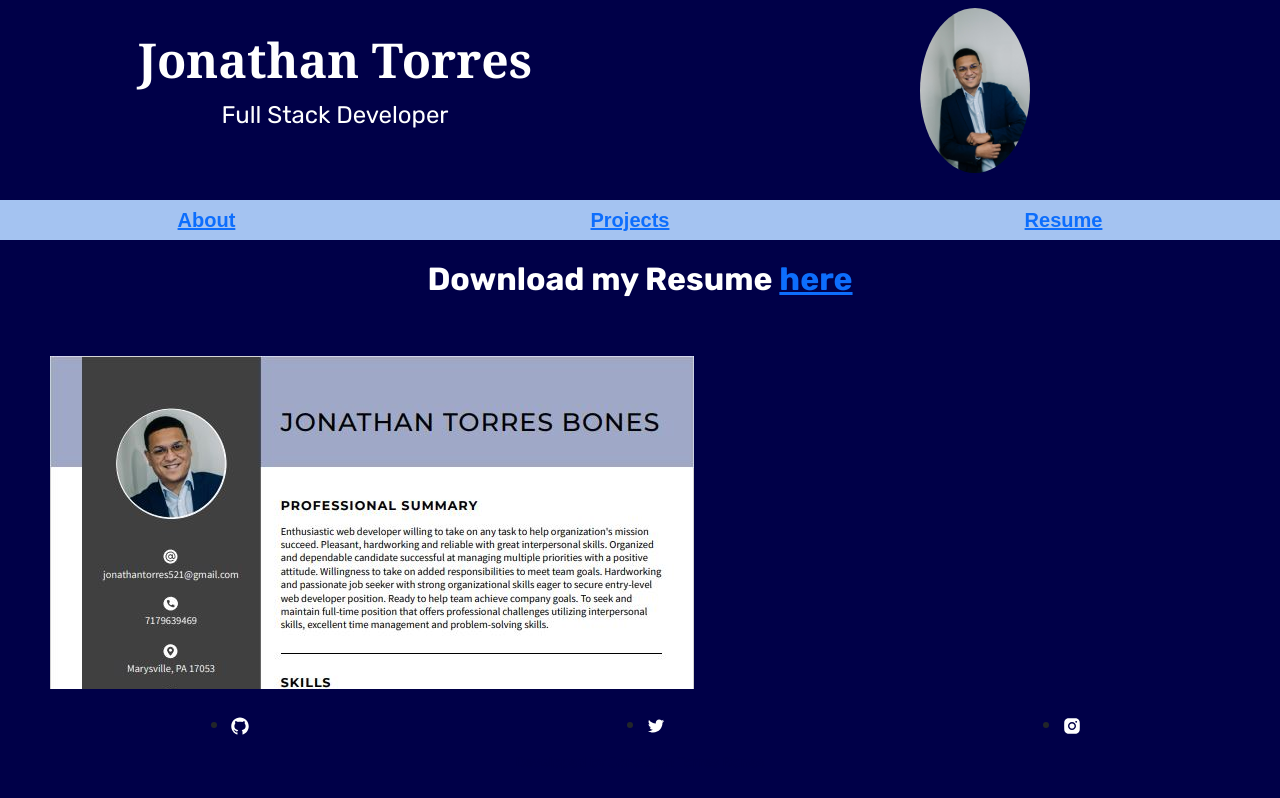
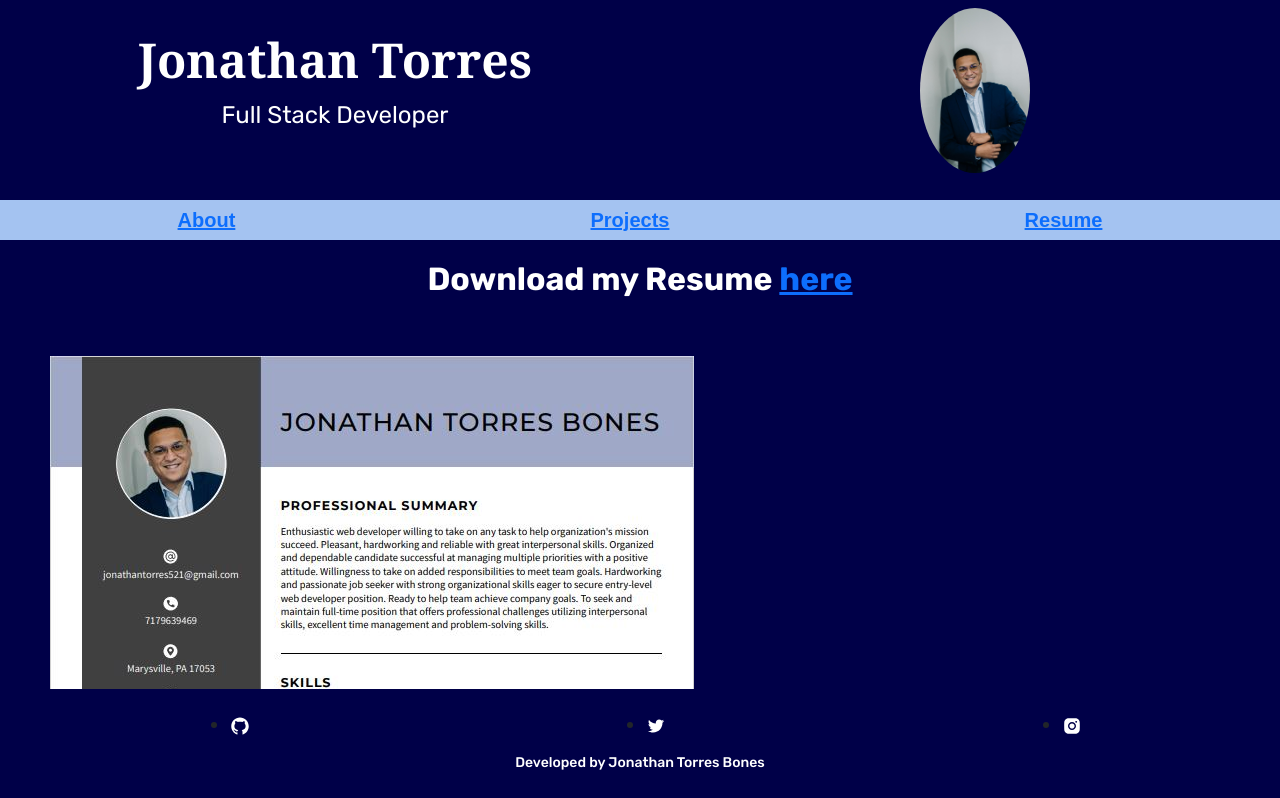
Before and after one commit to TorresBones/Portfolio, a React (Vite) app: page /resume in a window 1280 px wide. Shown: the top 798 px of the page. Built offline with nearby package versions, Linux system fonts and the light colour scheme.

Commit message:
Fixing the body background

```diff
--- a/src/styles/App.css
+++ b/src/styles/App.css
@@ -5,6 +5,10 @@
     font-style: normal;
     background-color: rgb(0, 0, 72);
 
+  }
+
+  body {
+    background-color: rgb(0, 0, 72) !important;
   }
 
 header {
@@ -76,7 +80,7 @@ footer {
 footer h4 {
   font-size: 14px;
   text-align: center;
-  color: rgb(0, 0, 72);
+  color: white;
 }
 
 ul {
--- a/src/styles/index.css
+++ b/src/styles/index.css
@@ -6,6 +6,9 @@ body, #root, html {
   background-color: rgb(0, 0, 72);
 }
 
+body {
+background-color: rgb(0, 0, 72) !important;
+}
 
 #aboutme {
   font-family: "Rubik", sans-serif;
```
